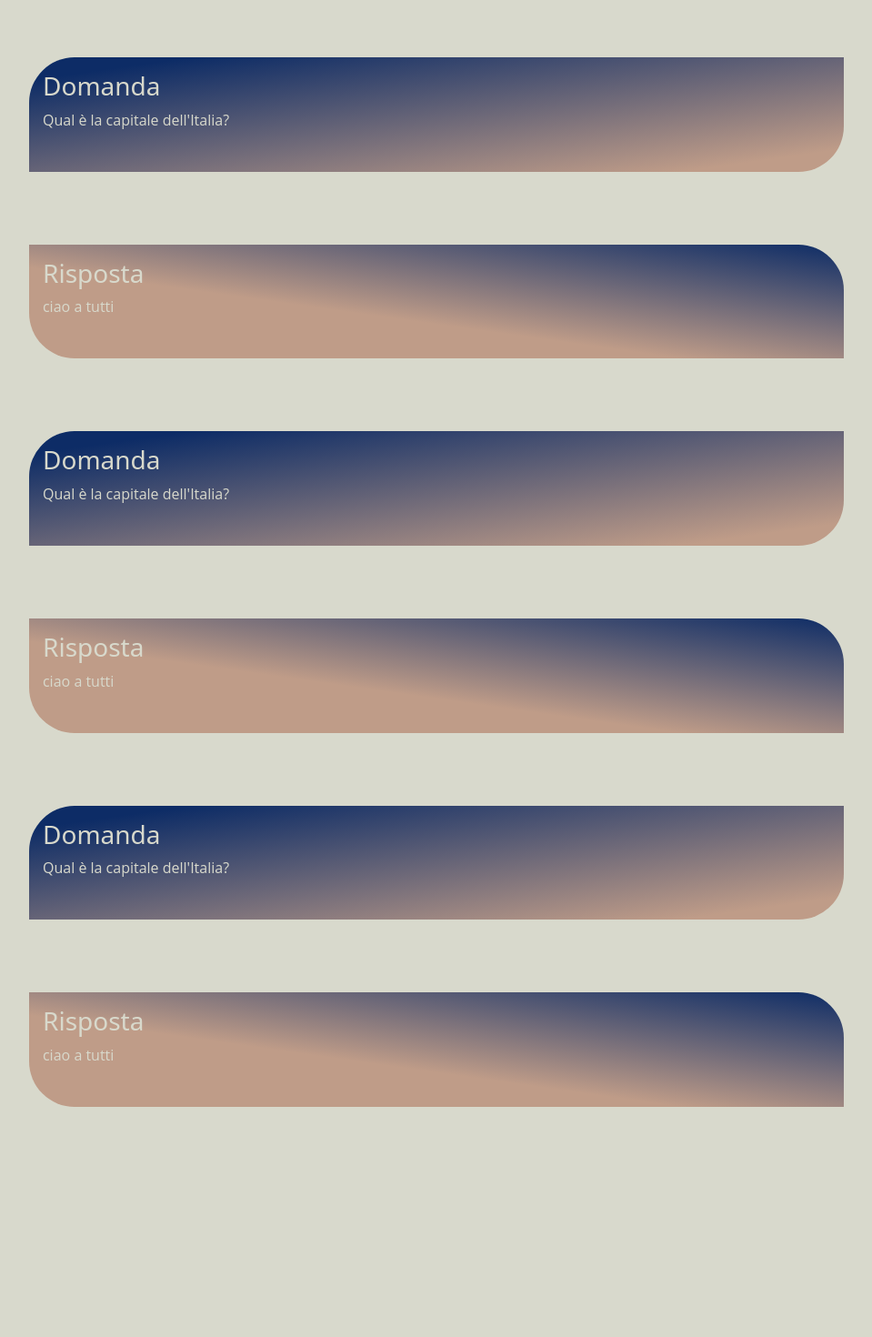
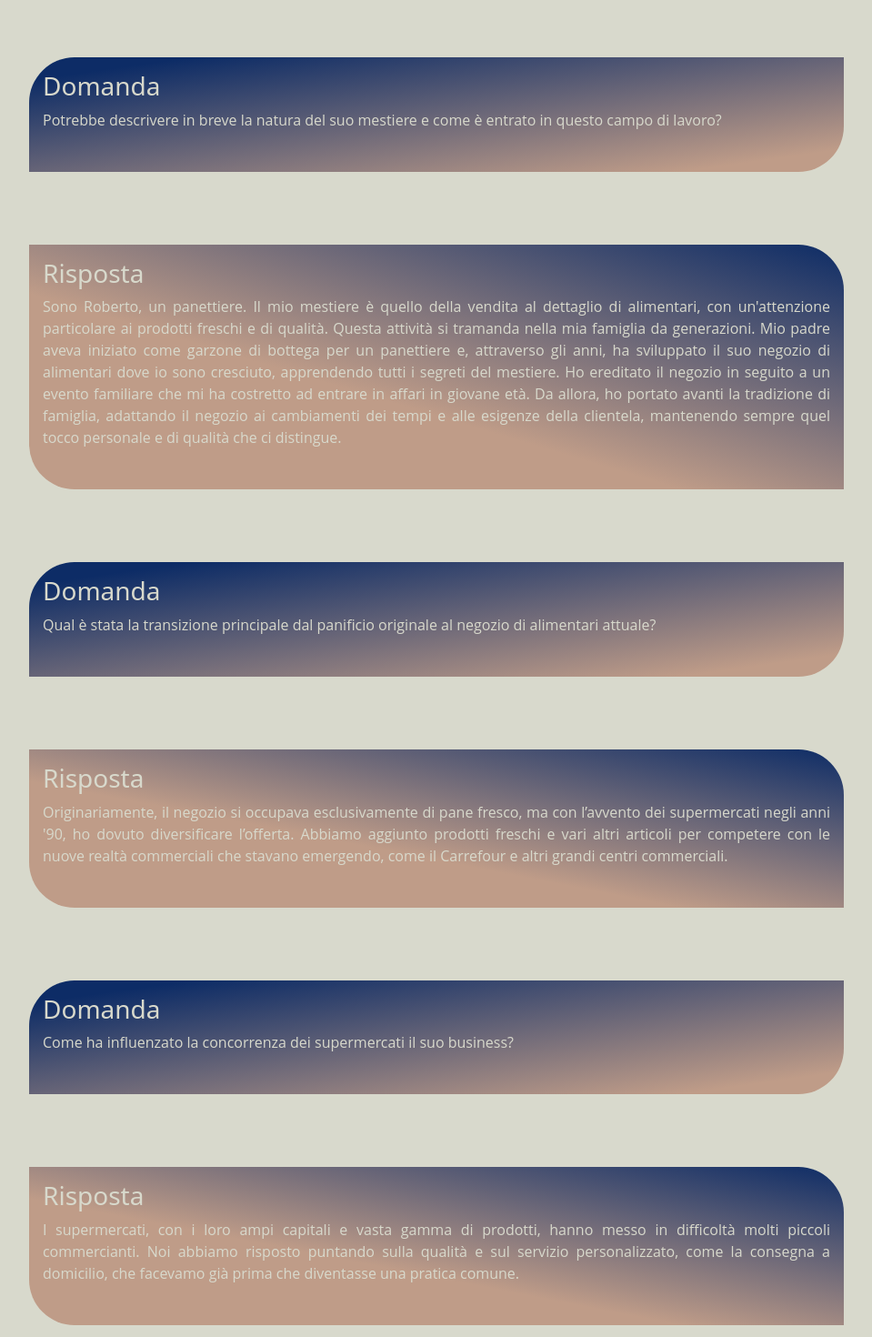
Before and after one commit to DanielaFabrizio/TraditionMeetsTech, a React (Vite) app in the folder traditionMeetsTechVite/: page /Panettiere in a window 1280 px wide. Shown: the part 780-2250 px from the top of the page at 91% size, without its empty margins (160-1119 px from the left). Built offline with nearby package versions, Linux system fonts and the light colour scheme.

Commit message:
completato inserimento intervista panettiere

```diff
--- a/traditionMeetsTechVite/src/components/Panettiere.jsx
+++ b/traditionMeetsTechVite/src/components/Panettiere.jsx
@@ -18,14 +18,35 @@ export default function Interviste({props}){
 
         <div className='contIntervista'>
 
-          <Question question="Qual è la capitale dell'Italia?" sezioneId="domanda1" />
-          <Answer answer="ciao a tutti" sezioneId="risposta1"/>
+          <Question question="Potrebbe descrivere in breve la natura del suo mestiere e come è entrato in questo campo di lavoro?" sezioneId="domanda1" />
+          <Answer answer="Sono Roberto, un panettiere. Il mio mestiere è quello della vendita al dettaglio di alimentari, con un'attenzione particolare ai prodotti freschi e di qualità. Questa attività si tramanda nella mia famiglia da generazioni. Mio padre aveva iniziato come garzone di bottega per un panettiere e, attraverso gli anni, ha sviluppato il suo negozio di alimentari dove io sono cresciuto, apprendendo tutti i segreti del mestiere. Ho ereditato il negozio in seguito a un evento familiare che mi ha costretto ad entrare in affari in giovane età. Da allora, ho portato avanti la tradizione di famiglia, adattando il negozio ai cambiamenti dei tempi e alle esigenze della clientela, mantenendo sempre quel tocco personale e di qualità che ci distingue. " sezioneId="risposta1"/>
 
-          <Question question="Qual è la capitale dell'Italia?" sezioneId="domanda1" />
-          <Answer answer="ciao a tutti" sezioneId="risposta1"/>
+          <Question question=" Qual è stata la transizione principale dal panificio originale al negozio di alimentari attuale?" sezioneId="domanda1" />
+          <Answer answer="Originariamente, il negozio si occupava esclusivamente di pane fresco, ma con l’avvento dei supermercati negli anni '90, ho dovuto diversificare l’offerta. Abbiamo aggiunto prodotti freschi e vari altri articoli per competere con le nuove realtà commerciali che stavano emergendo, come il Carrefour e altri grandi centri commerciali. " sezioneId="risposta1"/>
 
-          <Question question="Qual è la capitale dell'Italia?" sezioneId="domanda1" />
-          <Answer answer="ciao a tutti" sezioneId="risposta1"/>
+          <Question question=" Come ha influenzato la concorrenza dei supermercati il suo business? " sezioneId="domanda1" />
+          <Answer answer="I supermercati, con i loro ampi capitali e vasta gamma di prodotti, hanno messo in difficoltà molti piccoli commercianti. Noi abbiamo risposto puntando sulla qualità e sul servizio personalizzato, come la consegna a domicilio, che facevamo già prima che diventasse una pratica comune." sezioneId="risposta1"/>
+
+          <Question question="Come vede il futuro del suo negozio e del commercio tradizionale in generale?" sezioneId="domanda1" />
+          <Answer answer=" Il futuro per i negozi come il mio dipenderà dalla capacità di mantenere relazioni personali e fiduciarie con i clienti, distinguendosi dalle grandi catene che trattano il cliente come un numero. La personalizzazione del servizio e l’offerta di esperienze uniche, come le degustazioni in negozio, saranno decisive. Continuerò a puntare su questi aspetti per garantire la sopravvivenza e la prosperità del mio negozio." sezioneId="risposta1"/>
+
+          <Question question="Ha integrato strumenti digitali (come siti web, social media, o app) nella sua attività? Se sì, come?" sezioneId="domanda1" />
+          <Answer answer="Sì, abbiamo integrato alcuni strumenti digitali per rimanere al passo con i tempi e facilitare il contatto con la nostra clientela. Utilizziamo principalmente una pagina Facebook per annunciare e promuovere le degustazioni di prodotti che organizziamo regolarmente nel negozio. Questo ci permette di introdurre nuovi prodotti e di educare i clienti sui vari articoli di qualità superiore che offriamo, giustificando così i prezzi leggermente più elevati rispetto ai supermercati. Abbiamo anche un profilo su Google Maps, che aiuta i nuovi clienti a trovarci facilmente quando cercano negozi di alimentari nella zona. Non abbiamo sviluppato un sito web proprio perché la maggior parte della nostra clientela è locale e preferisce il contatto diretto, ma stiamo valutando l'aggiunta di una funzionalità di e-commerce per facilitare gli ordini online, specialmente in considerazione delle esigenze emerse durante la pandemia." sezioneId="risposta1"/>
+
+          <Question question="In che modo la presenza online ha influenzato la sua clientela e il suo business?" sezioneId="domanda1" />
+          <Answer answer=" La presenza online ha avuto un impatto decisamente positivo sul nostro business. La pagina Facebook, in particolare, ha aumentato la visibilità delle nostre iniziative promozionali come le degustazioni, attirando non solo abituali della zona ma anche nuovi clienti interessati a prodotti alimentari di nicchia che non si trovano facilmente altrove. Grazie a Google Maps, abbiamo notato un incremento dei clienti di passaggio, che trovano il negozio mentre cercano opzioni per acquisti alimentari nelle vicinanze. Questo strumento digitale ci ha permesso di ampliare la nostra clientela oltre il raggio tradizionale del ''negozio di vicinato'', trasformandoci in una destinazione per gli amanti dei prodotti di qualità." sezioneId="risposta1"/>
+
+          <Question question="Cosa pensa che il suo mestiere tradizionale offra che non può essere replicato online?" sezioneId="domanda1" />
+          <Answer answer="Il nostro mestiere tradizionale offre una serie di valori aggiunti che sono difficilmente replicabili online. Primo fra tutti, la personalizzazione del servizio: nel nostro negozio, ogni cliente è trattato come un individuo unico con gusti e preferenze specifici. Possiamo consigliare prodotti basandoci sulla storia d'acquisto del cliente o persino adattare la nostra offerta a seconda delle loro esigenze del momento, qualcosa che una piattaforma online non può offrire con la stessa efficacia. Inoltre, la qualità sensoriale dell'esperienza di acquisto è insostituibile. I clienti possono toccare, annusare e talvolta assaggiare i prodotti prima di acquistarli. Questo aspetto del servizio al dettaglio è fondamentale, specialmente per i prodotti alimentari di alta qualità, dove la freschezza e la provenienza sono cruciali. Infine, un altro elemento distintivo è la creazione di una comunità. Il nostro negozio serve come un punto di incontro sociale dove le persone non solo fanno acquisti, ma si incontrano, scambiano consigli, ricette e persino aggiornamenti di vita. Questa dimensione umana crea un senso di appartenenza e fiducia che un'interfaccia online non può eguagliare." sezioneId="risposta1"/>
+
+          <Question question="C'è qualcosa che avrebbe fatto diversamente in termini di adattamento digitale, se potesse tornare indietro?" sezioneId="domanda1" />
+          <Answer answer="Riflettendo sull'evoluzione digitale del nostro negozio, non mi vengono in mente grandi cambiamenti che avrei fatto. Sì, è vero, nessun percorso è esente da errori e ci sono stati sicuramente momenti in cui avremmo potuto fare scelte diverse, ma in generale, le decisioni prese hanno funzionato bene per noi. Ci siamo concentrati sul consolidare la relazione di fiducia e prossimità con i nostri clienti, qualcosa che va oltre qualsiasi piattaforma digitale. Le iniziative che abbiamo adottato, come la presenza su Facebook e Google Maps, sono state adeguate alla natura del nostro business e alla tipologia dei nostri clienti. Certo, c'è sempre spazio per l'innovazione e l'adattamento, ma ritengo che il nostro approccio personale e la qualità del servizio che offriamo siano la vera chiave del nostro successo. In fin dei conti, anche se ripensassi alle scelte fatte, probabilmente arriverei alla conclusione che avrei percorso lo stesso cammino che ci ha portati dove siamo oggi. " sezioneId="risposta1"/>
+
+          <Question question="Quali consigli darebbe a chi vuole aprire un negozio di alimentari oggi?" sezioneId="domanda1" />
+          <Answer answer=" È essenziale avere una profonda conoscenza del settore e puntare sulla qualità piuttosto che sul prezzo. La differenziazione tramite prodotti di alta qualità e un servizio eccellente sono vitali. Inoltre, sfruttare le piattaforme social e online per raggiungere i clienti è cruciale. La capacità di adattarsi e innovare, mantenendo al contempo una stretta relazione con la comunità locale, può definire il successo in questo settore." sezioneId="risposta1"/>
+
+          <Question question="Quali sono stati gli effetti della pandemia di COVID-19 sul suo negozio? " sezioneId="domanda1" />
+          <Answer answer="La pandemia ha portato una grande pressione, con una forte aumento della domanda. Abbiamo lavorato fino a 15 ore al giorno per soddisfare le esigenze dei clienti. Nonostante le difficoltà, abbiamo cercato di mantenere il servizio al meglio, sfruttando anche la vendita e la degustazione di prodotti di alta qualità per attrarre e mantenere la clientela." sezioneId="risposta1"/>
 
         </div>
 
```
